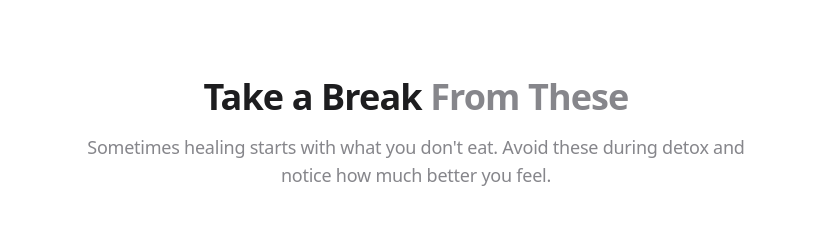
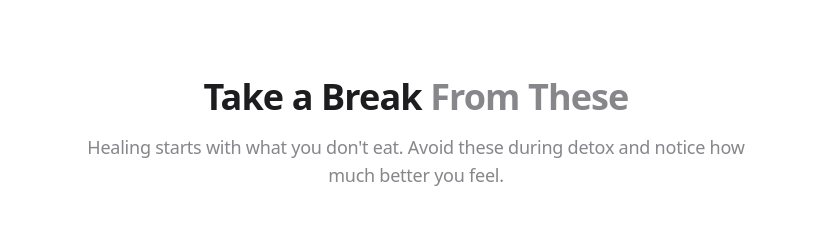
Before and after one commit to tszaks/marpe-detox-guide, a Next.js app: page / in a window 1280 px wide. Shown: the part 1660-1899 px from the top of the page, without its empty margins (224-1055 px from the left). Built offline with nearby package versions, Linux system fonts and the light colour scheme.

Commit message:
Remove wishy-washy 'sometimes' - be confident

```diff
--- a/src/components/home/FoodsToAvoid.tsx
+++ b/src/components/home/FoodsToAvoid.tsx
@@ -27,7 +27,7 @@ export function FoodsToAvoid() {
             Take a Break <span className="text-[var(--muted-foreground)]">From These</span>
           </h2>
           <p className="mt-4 text-lg text-[var(--muted-foreground)] max-w-2xl mx-auto font-normal">
-            Sometimes healing starts with what you don't eat. Avoid these during detox
+            Healing starts with what you don't eat. Avoid these during detox
             and notice how much better you feel.
           </p>
         </div>
```
